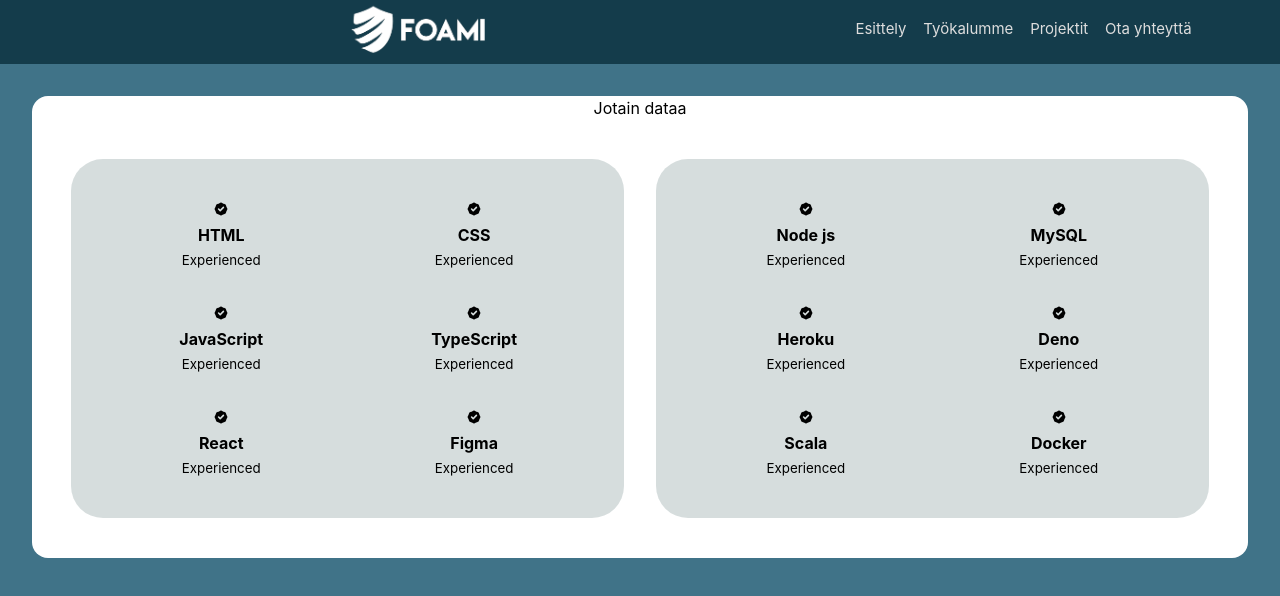
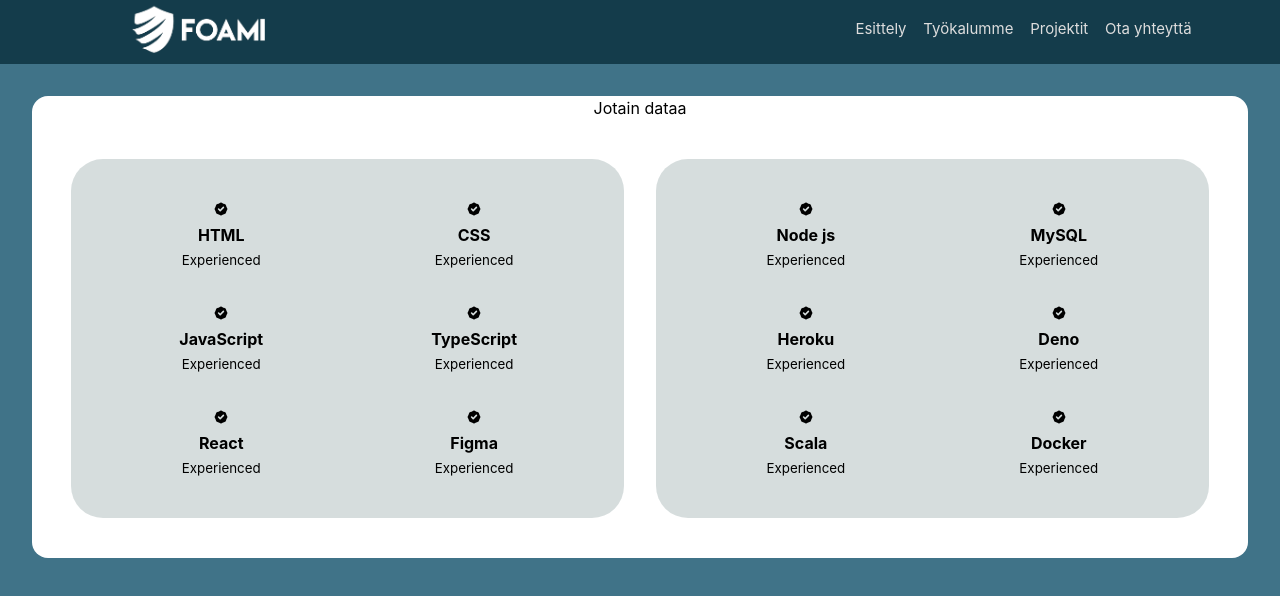
Before and after one commit to tmetsasi/Portfolio, a React (Create React App) app: page / in a window 1280 px wide. Shown: the top 596 px of the page. Built offline with nearby package versions, Linux system fonts and the light colour scheme.

Commit message:
logo position

```diff
--- a/src/components/Header.jsx
+++ b/src/components/Header.jsx
@@ -5,10 +5,18 @@ import { BurgerMenu } from "./BurgerMenu";
 import { React, useState, useEffect } from "react";
 
 const StyledHeader = styled.div`
+  display: flex;
   background-color: #143c4b;
   width: 100%;
   height: 4rem;
   text-align: center;
+`;
+
+const NavImage = styled.img`
+  display: flex;
+  position: relative;
+  height: 100%;
+  left: 10%;
 `;
 
 export const Header = () => {
@@ -31,12 +39,14 @@ export const Header = () => {
   if (button)
     return (
       <StyledHeader>
+        <NavImage src={"/images/HeaderLogo.png"} />
         <BurgerMenu open={open} setOpen={setOpen} />
       </StyledHeader>
     );
   else
     return (
       <StyledHeader>
+        <NavImage src={"/images/HeaderLogo.png"} />
         <NavigationBar />
       </StyledHeader>
     );
--- a/src/components/NavBar.jsx
+++ b/src/components/NavBar.jsx
@@ -1,7 +1,6 @@
 import styled from "styled-components";
 import { NavButton } from "./NavButton";
 import { React, useState } from "react";
-
 
 const NavBar = styled.div`
   display: flex;
@@ -19,13 +18,11 @@ const NavImage = styled.img`
   width: auto;
   margin-left: auto;
   margin-right: auto;
-
 `;
 
 export const NavigationBar = () => {
   return (
     <NavBar>
-      <NavImage src={'/images/HeaderLogo.png'}/>
       <NavButton text="Esittely" />
       <NavButton text="Työkalumme" />
       <NavButton text="Projektit" />
```
